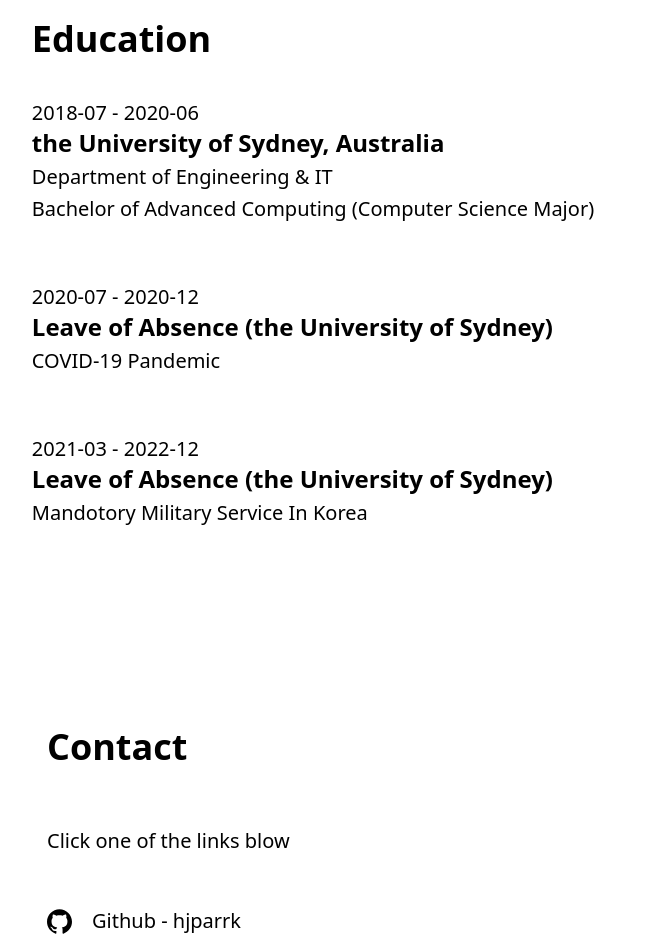
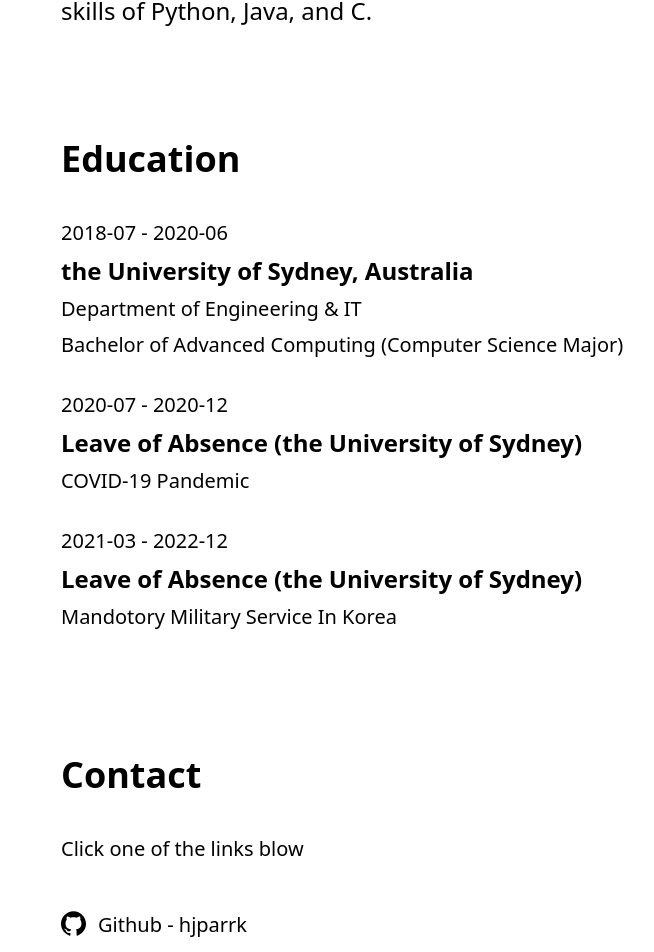
Before and after one commit to hjparrk/dev-blog, a Next.js app: page /personal in a window 1280 px wide. Shown: the part 575-1527 px from the top of the page, without its empty margins (295-949 px from the left). Built offline with nearby package versions, Linux system fonts and the light colour scheme; no server answers.

Commit message:
updated contact page

```diff
--- a/components/personal/about-me.js
+++ b/components/personal/about-me.js
@@ -1,19 +1,26 @@
+import SectionContainer from "./section-container";
+
 const AboutMe = () => {
   return (
-    <div className="flex flex-col ml-16 mr-20 items-start justify-start max-w-xl">
-      <h1 className="text-4xl font-extrabold my-10">PARK, HYOJOON</h1>
-      <p className="text-xl my-1 font-light">
+    <SectionContainer>
+      <h1 className={styles.title}>PARK, HYOJOON</h1>
+      <p className={styles.description}>
         I&apos;m a student developer based in Seoul, Korea and Sydney,
         Australia. I spend most of time developing my dev-blog using React.js
         and a fullstack React framework Next.js as of Aug, 2022.
       </p>
-      <p className="text-xl my-1 font-light">
+      <p className={styles.description}>
         During the time at university, I have accumulated numerous practical
         experiences of implementing data structures and algorithms, and
         programming skills of Python, Java, and C.
       </p>
-    </div>
+    </SectionContainer>
   );
 };
 
+const styles = {
+  title: "text-4xl font-extrabold mb-10",
+  description: "text-2xl font-light mb-5",
+};
+
 export default AboutMe;
--- a/components/personal/contact.js
+++ b/components/personal/contact.js
@@ -1,25 +1,36 @@
 import Link from "next/link";
 import { motion } from "framer-motion";
 import { GithubIcon } from "../ui/icons";
+import SectionContainer from "./section-container";
 
 const Contact = () => {
   return (
-    <div className="flex flex-col my-20 mr-5 items-start justify-start max-w-xl">
-      <h1 className="text-4xl font-extrabold my-10">Contact</h1>
-      <p className="text-xl my-5 font-light flex flex-row">
+    <SectionContainer>
+      <h1 className={styles.title}>Contact</h1>
+      <h1 className={styles.description}>
         Click one of the links blow
         &emsp;&emsp;&emsp;&emsp;&emsp;&emsp;&emsp;&emsp;&emsp;&emsp;&emsp;&emsp;&emsp;&emsp;&emsp;&emsp;&emsp;&emsp;
-      </p>
-      <p className="text-xl my-1 font-light flex flex-row">
-        <motion.span whileHover={{ scale: 1.3 }} className="mr-5 mt-0.5">
-          <Link href="https://github.com/hjparrk" passHref>
-            <GithubIcon />
-          </Link>
-        </motion.span>
-        Github - hjparrk
-      </p>
-    </div>
+      </h1>
+      <div className={styles.link}>
+        <div className={styles.linkWithIcon}>
+          <motion.p whileHover={{ scale: 1.3 }} className={styles.icon}>
+            <Link href="https://github.com/hjparrk" passHref>
+              <GithubIcon />
+            </Link>
+          </motion.p>
+          <h1>Github - hjparrk</h1>
+        </div>
+      </div>
+    </SectionContainer>
   );
 };
 
+const styles = {
+  title: "text-4xl font-extrabold mb-10",
+  description: "text-xl font-light mb-5",
+  link: "mb-2 text-xl font-light",
+  linkWithIcon: "flex flex-row",
+  icon: "text-xl font-light mr-3",
+};
+
 export default Contact;
--- a/components/personal/education.js
+++ b/components/personal/education.js
@@ -1,37 +1,41 @@
-const Education = (props) => {
+import SectionContainer from "./section-container";
+
+const Education = () => {
   return (
-    <div className="flex flex-col my-10 items-start justify-start max-w-xl mr-14 pr-2">
-      <div className="my-5">
-        <h1 className="text-4xl font-extrabold my-10">Education</h1>
-        <h3 className="text-xl font-light">2018-07 - 2020-06</h3>
-        <h2 className="text-2xl font-semibold mb-1">
-          the University of Sydney, Australia
-        </h2>
-        <h3 className="text-xl font-normal my-1">
-          Department of Engineering & IT
-        </h3>
-        <h3 className="text-xl font-normal mb-5">
+    <SectionContainer>
+      <h1 className={styles.title}>Education</h1>
+      <div className={styles.container}>
+        <h1 className={styles.date}>2018-07 - 2020-06</h1>
+        <h1 className={styles.school}>the University of Sydney, Australia</h1>
+        <h1 className={styles.detail}>Department of Engineering & IT</h1>
+        <h1 className={styles.detail}>
           Bachelor of Advanced Computing (Computer Science Major)
-        </h3>
+        </h1>
       </div>
-      <div className="my-5">
-        <h3 className="text-xl font-light">2020-07 - 2020-12</h3>
-        <h2 className="text-2xl font-semibold mb-1">
+      <div className={styles.container}>
+        <h1 className={styles.date}>2020-07 - 2020-12</h1>
+        <h1 className={styles.school}>
           Leave of Absence (the University of Sydney)
-        </h2>
-        <h3 className="text-xl font-normal mb-5">COVID-19 Pandemic</h3>
+        </h1>
+        <h1 className={styles.detail}>COVID-19 Pandemic</h1>
       </div>
-      <div className="my-5">
-        <h3 className="text-xl font-light">2021-03 - 2022-12</h3>
-        <h2 className="text-2xl font-semibold mb-1">
+      <div className={styles.container}>
+        <h1 className={styles.date}>2021-03 - 2022-12</h1>
+        <h1 className={styles.school}>
           Leave of Absence (the University of Sydney)
-        </h2>
-        <h3 className="text-xl font-normal mb-5">
-          Mandotory Military Service In Korea
-        </h3>
+        </h1>
+        <h1 className={styles.detail}>Mandotory Military Service In Korea</h1>
       </div>
-    </div>
+    </SectionContainer>
   );
 };
 
+const styles = {
+  title: "text-4xl font-extrabold mb-10",
+  container: "mb-8",
+  date: "text-xl font-light mb-2",
+  school: "text-2xl font-semibold mb-2",
+  detail: "text-xl font-normal mb-2",
+};
+
 export default Education;
--- /dev/null
+++ b/components/personal/section-container.js
@@ -0,0 +1,5 @@
+const SectionContainer = (props) => {
+  return <div className="m-3 p-10">{props.children}</div>;
+};
+
+export default SectionContainer;
--- a/components/ui/icons.js
+++ b/components/ui/icons.js
@@ -3,7 +3,7 @@ import { SiReact, SiNextdotjs, SiGithub } from "react-icons/si";
 
 export const ReactIcon = React.forwardRef(({ onClick, href }, ref) => {
   return (
-    <a className="flex" href={href} onClick={onClick} ref={ref}>
+    <a href={href} onClick={onClick} ref={ref}>
       <SiReact size={25} />
     </a>
   );
@@ -11,7 +11,7 @@ export const ReactIcon = React.forwardRef(({ onClick, href }, ref) => {
 
 export const NextIcon = React.forwardRef(({ onClick, href }, ref) => {
   return (
-    <a className="flex" href={href} onClick={onClick} ref={ref}>
+    <a href={href} onClick={onClick} ref={ref}>
       <SiNextdotjs size={25} />
     </a>
   );
@@ -19,7 +19,7 @@ export const NextIcon = React.forwardRef(({ onClick, href }, ref) => {
 
 export const GithubIcon = React.forwardRef(({ onClick, href }, ref) => {
   return (
-    <a className="flex" href={href} onClick={onClick} ref={ref}>
+    <a href={href} onClick={onClick} ref={ref}>
       <SiGithub size={25} />
     </a>
   );
--- /dev/null
+++ b/lib/posts-util.js
@@ -0,0 +1,48 @@
+import fs from "fs";
+import path from "path";
+import matter from "gray-matter";
+
+const postsDirectory = path.join(process.cwd(), "posts");
+
+export function getPostsFiles() {
+  return fs.readdirSync(postsDirectory);
+}
+
+export function getPostData(postIdentifier) {
+  const postSlug = postIdentifier.replace(/\.md$/, "");
+  const filePath = path.join(postsDirectory, `${postSlug}.md`);
+  const fileContent = fs.readFileSync(filePath, "utf-8");
+  const { data, content } = matter(fileContent);
+
+  const postData = {
+    slug: postSlug,
+    ...data,
+    content,
+  };
+
+  console.log(postData);
+
+  return postData;
+}
+
+export function getAllPosts() {
+  const postFiles = getPostsFiles();
+
+  const allPosts = postFiles.map((postFile) => {
+    return getPostData(postFile);
+  });
+
+  const sortedPosts = allPosts.sort((postA, postB) =>
+    postA.date > postB.date ? -1 : 1
+  );
+
+  return sortedPosts;
+}
+
+export function getFeaturedPosts() {
+  const allPosts = getAllPosts();
+
+  const featuredPosts = allPosts.filter((post) => post.isFeatured);
+
+  return featuredPosts;
+}
--- a/package.json
+++ b/package.json
@@ -9,9 +9,11 @@
     "lint": "next lint"
   },
   "dependencies": {
+    "@tailwindcss/typography": "^0.5.7",
     "axios": "^0.27.2",
     "bcryptjs": "^2.4.3",
     "framer-motion": "^7.2.1",
+    "gray-matter": "^4.0.3",
     "mongodb": "^4.9.0",
     "next": "12.2.5",
     "next-auth": "^4.10.3",
@@ -19,6 +21,9 @@
     "react": "18.2.0",
     "react-dom": "18.2.0",
     "react-icons": "^4.4.0",
+    "react-markdown": "^8.0.3",
+    "react-syntax-highlighter": "^15.5.0",
+    "remark-gfm": "^3.0.1",
     "sharp": "^0.30.7",
     "zustand": "^4.1.1"
   },
--- /dev/null
+++ b/pages/blog/[slug].js
@@ -0,0 +1,53 @@
+import ReactMarkdown from "react-markdown";
+import gfm from "remark-gfm";
+import { getPostData, getPostsFiles } from "../../lib/posts-util";
+
+const Post = (props) => {
+  const { post } = props;
+
+  console.log(post);
+
+  const markdown = `
+  ## hellow
+  A paragraph with *emphasis* and **strong importance**.
+
+  > A block quote with ~strikethrough~ and a URL: https://reactjs.org.
+
+  * Lists
+  * [ ] todo
+  * [x] done
+
+  A table:
+
+  | a | b |
+  | - | - |
+  `;
+  return <ReactMarkdown>{markdown}</ReactMarkdown>;
+};
+
+export function getStaticProps(context) {
+  const { params } = context;
+  const { slug } = params;
+
+  const postData = getPostData(slug);
+
+  console.log(postData);
+
+  return {
+    props: {
+      post: postData,
+    },
+  };
+}
+
+export function getStaticPaths() {
+  const postFileNames = getPostsFiles();
+
+  const slugs = postFileNames.map((fileName) => fileName.replace(/\.md$/, ""));
+  return {
+    paths: slugs.map((slug) => ({ params: { slug: slug } })),
+    fallback: false,
+  };
+}
+
+export default Post;
--- a/pages/personal.js
+++ b/pages/personal.js
@@ -4,18 +4,19 @@ import AboutMe from "../components/personal/about-me";
 
 const Personal = () => {
   return (
-    <>
-      <div className={styles.container}>
+    <div className={styles.container}>
+      <div className={styles.innerContainer}>
         <AboutMe />
         <Education />
         <Contact />
       </div>
-    </>
+    </div>
   );
 };
 
 const styles = {
-  container: "flex flex-col justify-center items-center",
+  container: "flex flex-col h-5/6 justify-center items-center mt-28",
+  innerContainer: "m-auto text-left w-3/5",
 };
 
 export default Personal;
--- a/tailwind.config.js
+++ b/tailwind.config.js
@@ -1,8 +1,8 @@
 /** @type {import('tailwindcss').Config} */
 module.exports = {
   content: [
-    "./pages/**/*.{js,ts,jsx,tsx}",
-    "./components/**/*.{js,ts,jsx,tsx}",
+    "./pages/**/*.{js,ts,jsx,tsx,md}",
+    "./components/**/*.{js,ts,jsx,tsx,md}",
   ],
   darkMode: "class",
   theme: {
```
Also changed, not shown: posts/test.md (added, +30 -0 lines), pages/blog/index.js (renamed from pages/blog.js), 1 other file (tests, documents, lock files or other folders).
